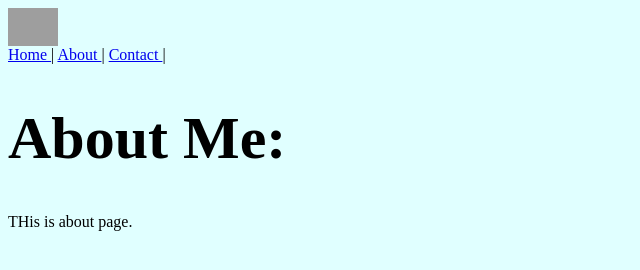
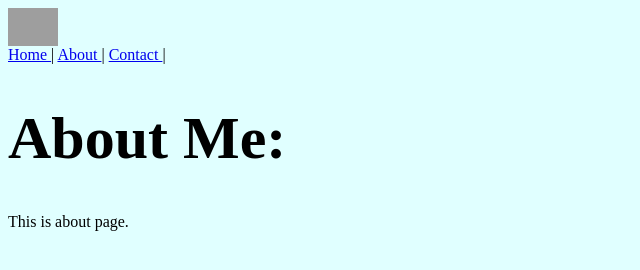
Before and after one commit to shristi712/wd101, a plain HTML site: page about.html in a window 1280 px wide. Shown: the full height of the page, 0-640 px from the left. Drawn offline with Linux system fonts and the light colour scheme; grey boxes are pictures that could not be loaded.

Commit message:
Update about.html

```diff
--- a/about.html
+++ b/about.html
@@ -14,7 +14,7 @@
         </div>
         <div class="main-content">
             <h1 style="font-size:60px;">About Me:</h1>
-            <p> THis is about page. </p>
+            <p> This is about page. </p>
             <style>
         </div>
         <div class="footer">
```
